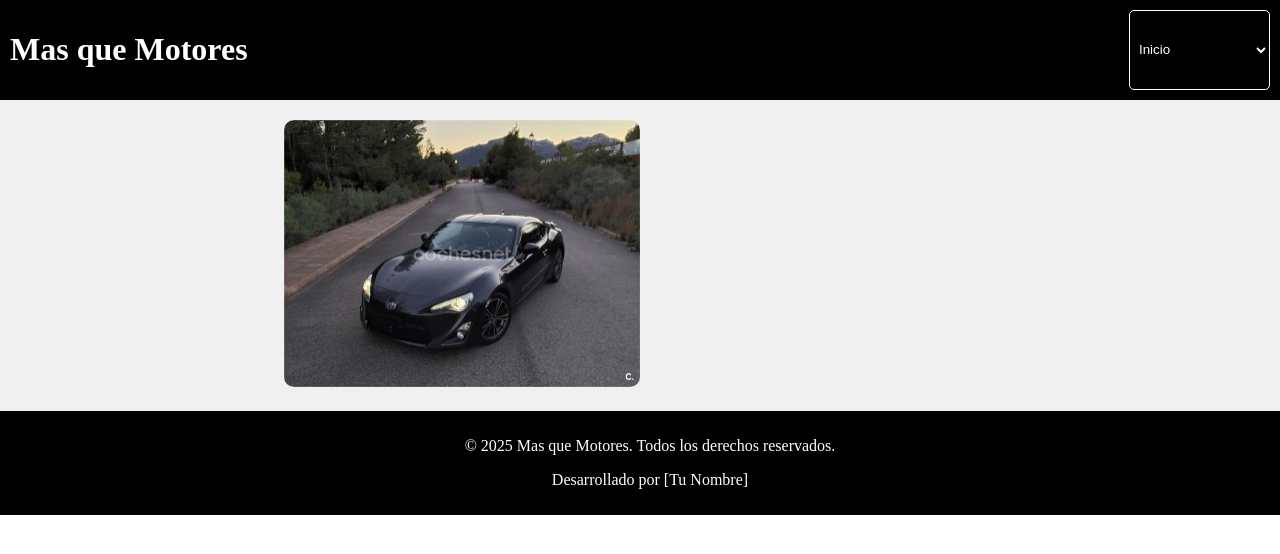
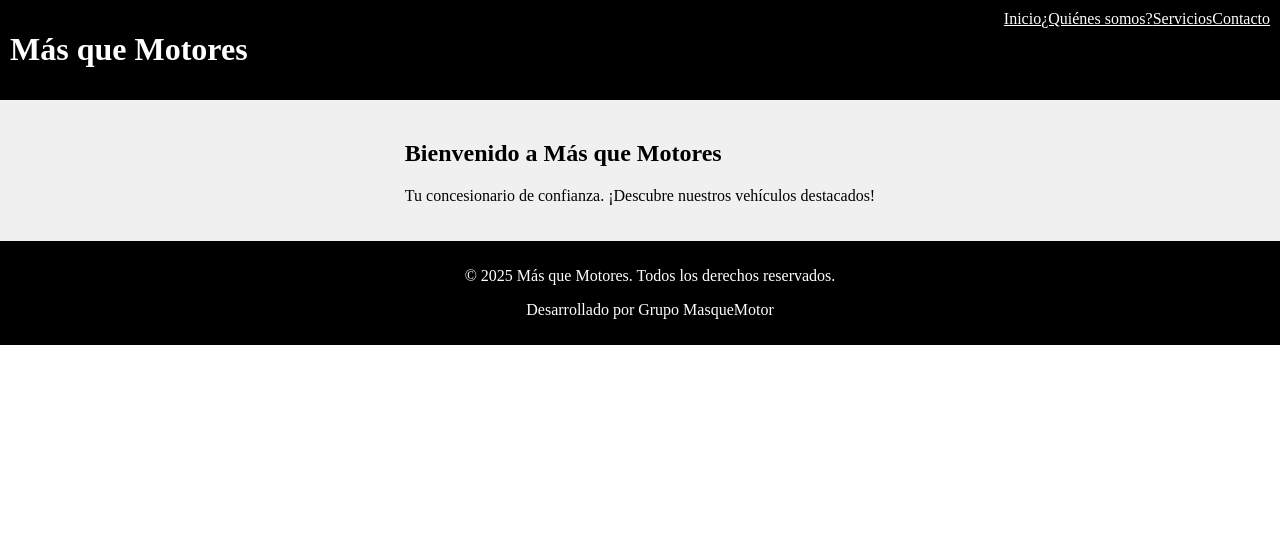
Before and after one commit to DanielGonzMol/MasQueMotor, a website: page public/index.html in a window 1280 px wide. Drawn offline with Linux system fonts and the light colour scheme.

Commit message:
feat: Update index.html

```diff
--- a/public/index.html
+++ b/public/index.html
@@ -1,33 +1,34 @@
 <!DOCTYPE html>
-<html lang="en">
+<html lang="es">
 <head>
     <meta charset="UTF-8">
     <meta name="viewport" content="width=device-width, initial-scale=1.0">
-    <link rel="stylesheet" href="css/index.css">
-    <title>Mas que Motores</title>
-
+    <title>Más que Motores - Concesionario</title>
+    <link rel="stylesheet" href="/css/index.css">
 </head>
-
 <body>
     <header>
-        <h1>Mas que Motores</h1>
+        <h1>Más que Motores</h1>
         <nav>
-            <select id="menu">
-                <option value="index.html">Inicio</option>
-                <option value="quienessomos.html">¿Quiénes somos?</option>
-                <option value="contacto.html">Contacto</option>
-                <option value="servicios.html">Servicios</option>
-            </select>
+            <a href="index.html">Inicio</a>
+            <a href="quienessomos.html">¿Quiénes somos?</a>
+            <a href="servicios.html">Servicios</a>
+            <a href="contacto.html">Contacto</a>
         </nav>
     </header>
+
     <main>
-        <div id="imagen">
-            <img src="images/toyota.jpg" alt="Mas que Motores">
-        </div>
+        <section id="intro">
+            <h2>Bienvenido a Más que Motores</h2>
+            <p>Tu concesionario de confianza. ¡Descubre nuestros vehículos destacados!</p>
+        </section>
+
+        <section id="coches-grid">
+            <!-- Aquí se cargarán los coches dinámicamente -->
+        </section>
     </main>
+
     <footer>
-        <p>&copy; 2025 Mas que Motores. Todos los derechos reservados.</p>
-        <p>Desarrollado por [Tu Nombre]</p>
+        <p>&copy; 2025 Más que Motores. Todos los derechos reservados.</p>
+        <p>Desarrollado por Grupo MasqueMotor</p>
     </footer>
-</body>
-</html>
```
